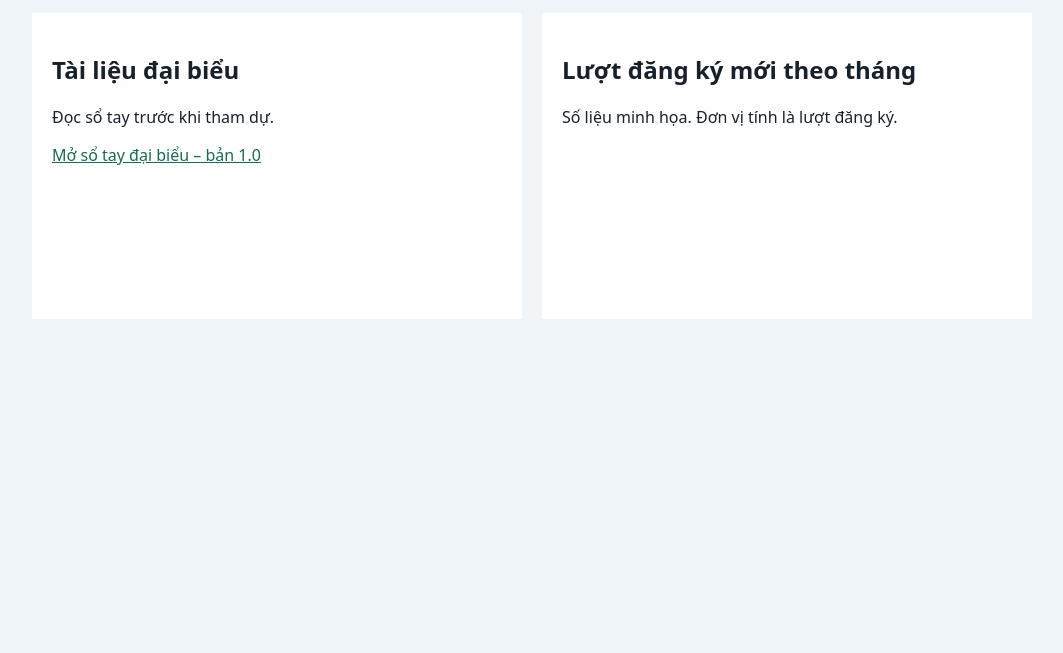
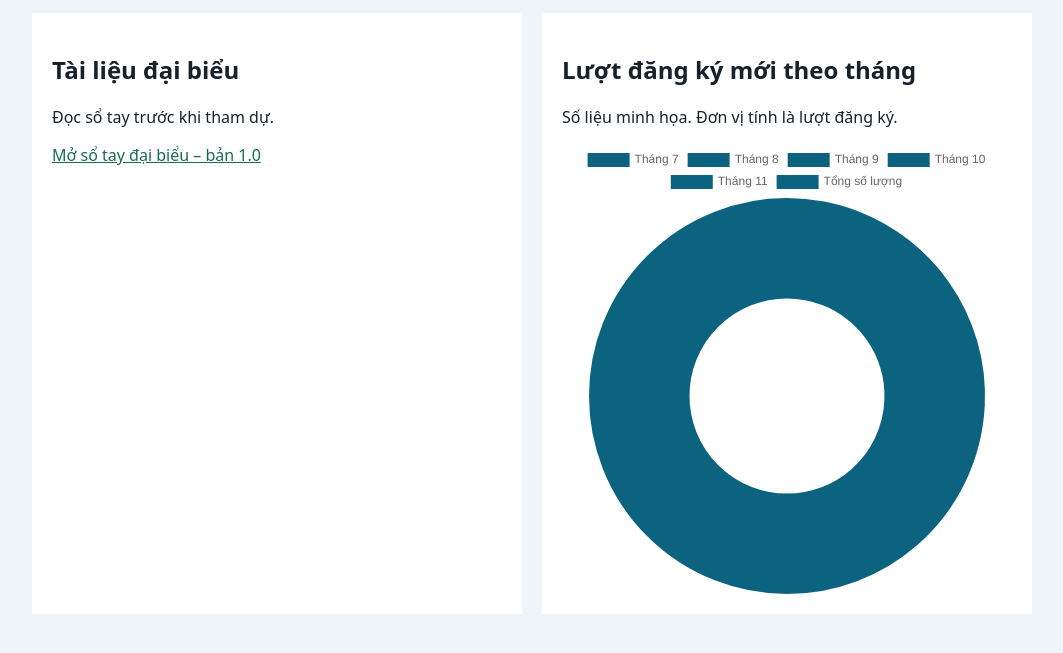
Before and after one commit to Quynhanh1509/C-ng-t-i-li-u-h-i-ngh-, a plain HTML site: page docs/index.html in a window 1280 px wide. Shown: the part 121-774 px from the top of the page, without its empty margins (108-1171 px from the left). Drawn offline with nearby package versions, Linux system fonts and the light colour scheme.

Commit message:
Update index.html

```diff
--- a/docs/index.html
+++ b/docs/index.html
@@ -55,7 +55,7 @@
       { thang: "Tháng 9", giaTri: 42 },
       { thang: "Tháng 10", giaTri: 51 },
       { thang: "Tháng 11", giaTri: 46 },
-      { thang: “Tổng số lượng”, giaTri: 200}
+      { thang: "Tổng số lượng", giaTri: 200}
     ];
 
     const loaiBieuDo = "doughnut";
```
